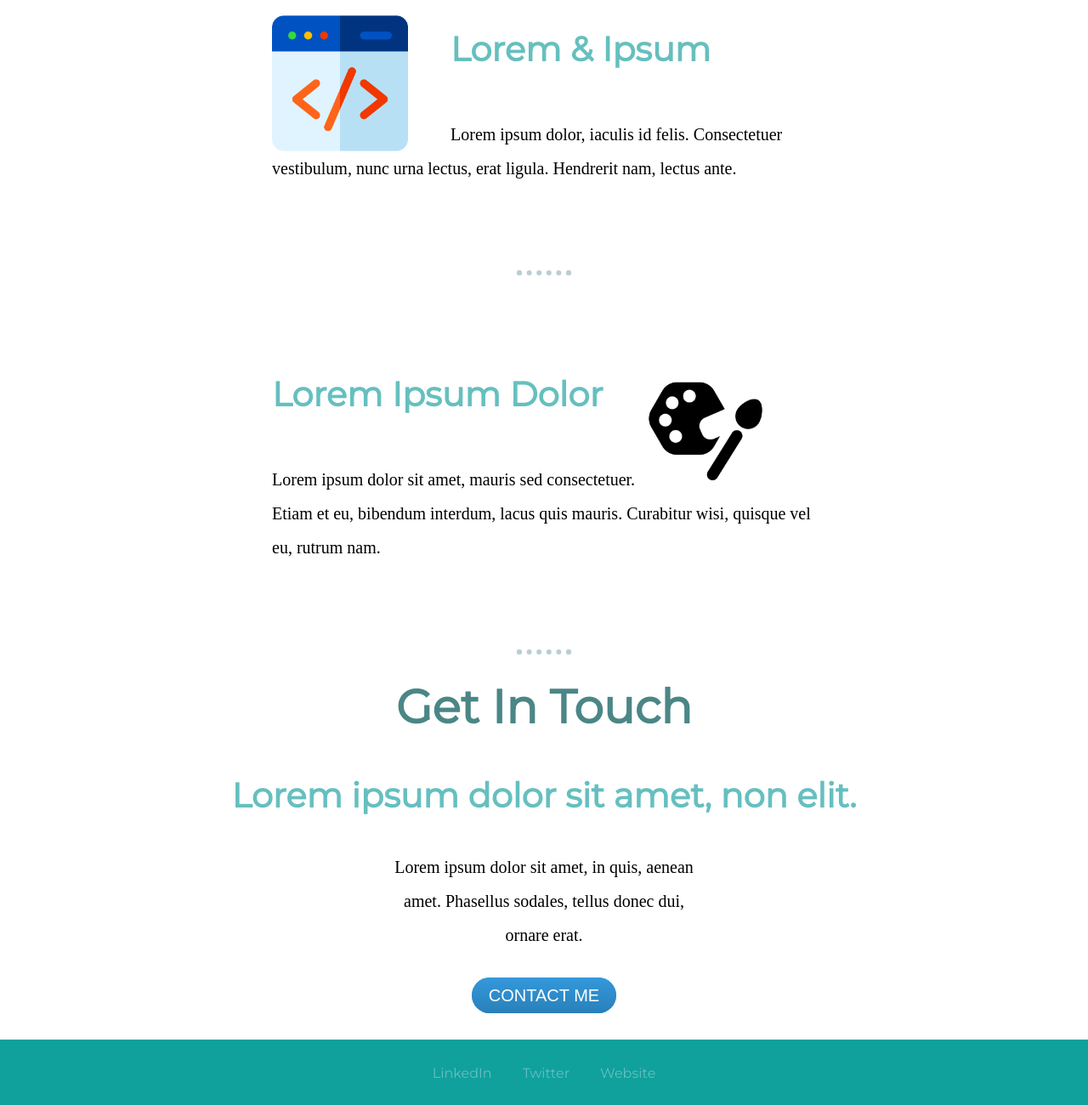
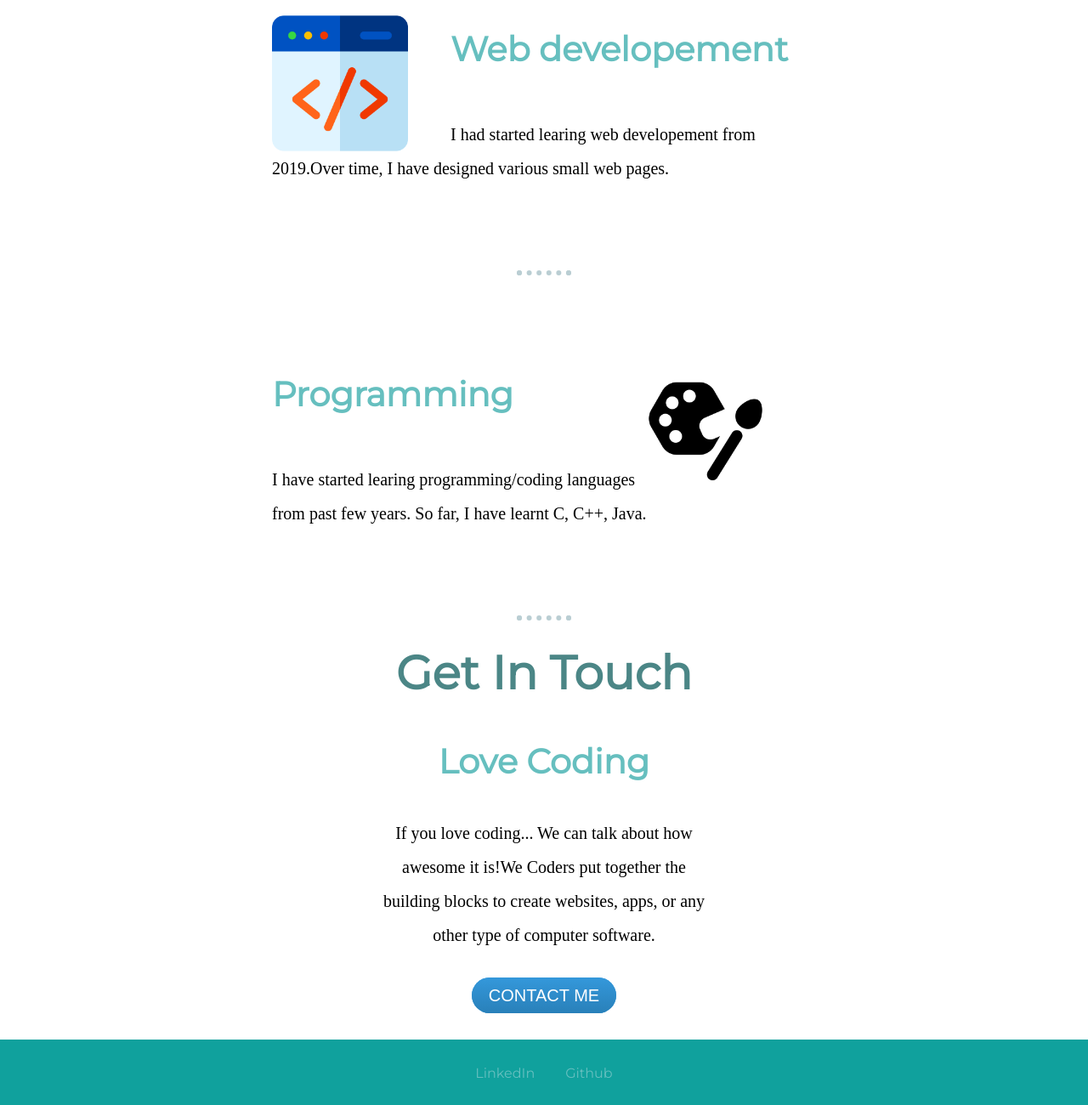
Before and after one commit to omkarb81/cv, a plain HTML site: page index.html in a window 1280 px wide. Shown: the part 1460-2760 px from the top of the page at 85% size. Drawn offline with Linux system fonts and the light colour scheme; files whose address does not match are found by name.

Commit message:
Update index.html

```diff
--- a/index.html
+++ b/index.html
@@ -34,7 +34,7 @@
       <div class="profile">
         <img class="profile-img" src="images/CSS - My Site Images/WhatsApp Image 2022-10-05 at 11.34.28 PM-modified.png" alt="Omkar Borate">
         <h2>Hello.</h2>
-        <p class="para-1">Lorem ipsum dolor sit amet, vitae volutpat, dui conubia, dolor urna. Non auctor, montes nulla distinctio.</p>
+        <p class="para-1">I'm a Student studing in Mumabai University. I have interest in web devlopment and love to create web pages.</p>
       </div>
       </div>
       <hr>
@@ -42,21 +42,21 @@
         <h2>My Skills.</h2>
         <div class="skill-row">
           <img class="skill-web " src="images\CSS - My Site Images\web-development.png"  alt="skill-row">
-          <h3>Lorem &amp; Ipsum</h3>
-          <p >Lorem ipsum dolor, iaculis id felis. Consectetuer vestibulum, nunc urna lectus, erat ligula. Hendrerit nam, lectus ante.</p>
+          <h3>Web developement</h3>
+          <p >I had started learing web developement from 2019.Over time, I have designed various small web pages.</p>
         </div>
         <hr>
         <div class="skill-row">
           <img class="skill-art" src="images\CSS - My Site Images\art.png" alt="skill-row">
-          <h3>Lorem Ipsum Dolor</h3>
-          <p >Lorem ipsum dolor sit amet, mauris sed consectetuer. Etiam et eu, bibendum interdum, lacus quis mauris. Curabitur wisi, quisque vel eu, rutrum nam.</p>
+          <h3>Programming</h3>
+          <p >I have started learing programming/coding languages from past few years. So far, I have learnt C, C++, Java.</p>
         </div>
       </div>
       <hr>
       <div class="contact-me">
         <h2>Get In Touch</h2>
-        <h3>Lorem ipsum dolor sit amet, non elit.</h3>
-        <p class="para-2">Lorem ipsum dolor sit amet, in quis, aenean amet. Phasellus sodales, tellus donec dui, ornare erat.</p>
+        <h3>Love Coding</h3>
+        <p class="para-2">If you love coding... We can talk about how awesome it is!We Coders put together the building blocks to create websites, apps, or any other type of computer software.</p>
         <a class="btn" href="mailto:omkarborate81@email.com">CONTACT ME</a><br>
       </div>
     </div>
@@ -64,9 +64,8 @@
     <!-- middle-container end -->
     <div class="bottom-container">
       <div class="social-media">
-      <a class="footer-link" href="https://www.linkedin.com/">LinkedIn</a>
-      <a class="footer-link" href="https://twitter.com/">Twitter</a>
-      <a class="footer-link" href="https://www.appbrewery.co/">Website</a>
+      <a class="footer-link" href="https://www.linkedin.com/in/omkar-borate-70a333230/">LinkedIn</a>
+      <a class="footer-link" href="https://github.com/omkarb81">Github</a>
     </div>
 
       <p class="name">© Omkar Borate.</p>
```
